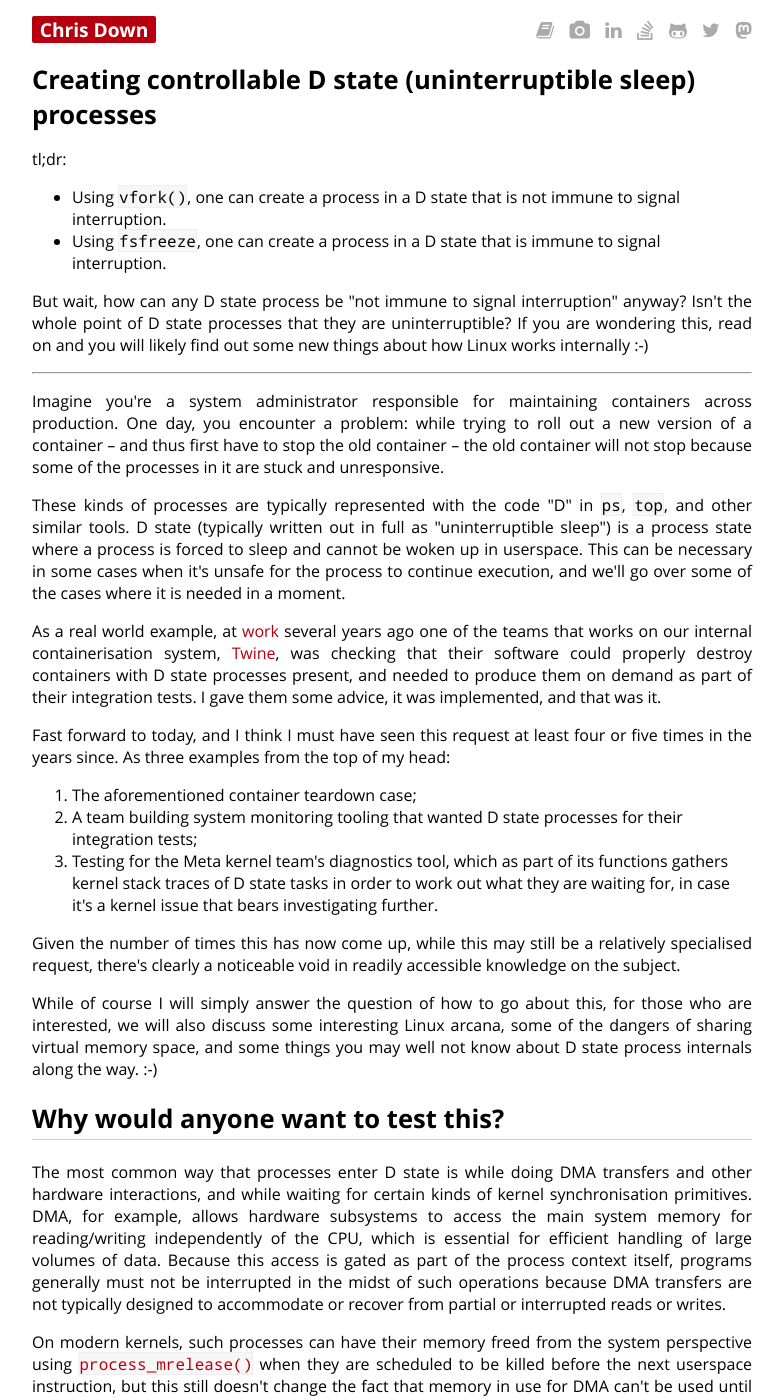
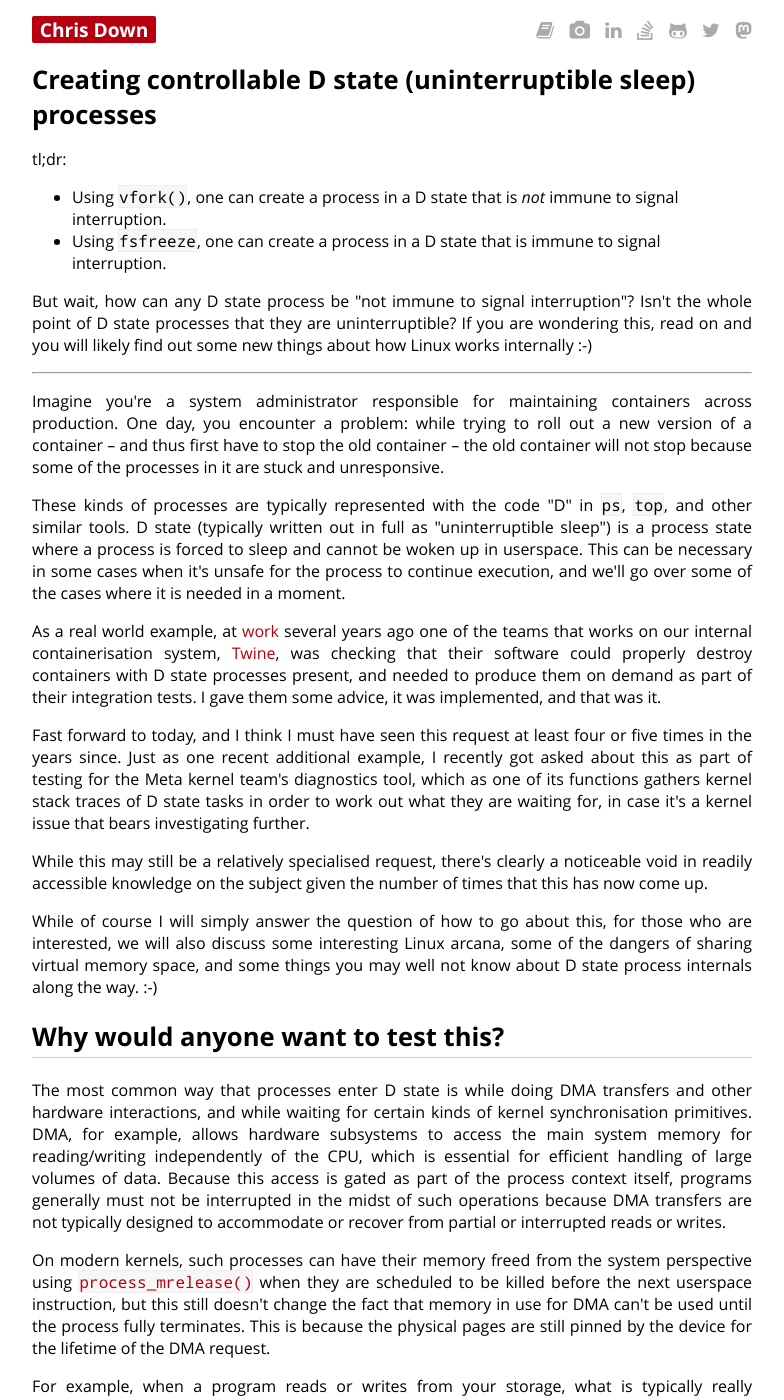
Before and after one commit to cdown/chrisdown.name, a Jekyll site: the page built from _posts/2024-02-05-reliably-creating-d-state-processes-on-demand.md, in a window 1280 px wide and 1400 px high. Shown: the whole window, without its empty margins (248-1032 px from the left). Built offline with Jekyll 4.4.1, drawn with Linux system fonts in a browser that asks for light colours; a script that is not in the unit is left out.

Commit message:
vfork: Reword intro

```diff
--- a/_posts/2024-02-05-reliably-creating-d-state-processes-on-demand.md
+++ b/_posts/2024-02-05-reliably-creating-d-state-processes-on-demand.md
@@ -5,15 +5,15 @@ title: "Creating controllable D state (uninterruptible sleep) processes"
 
 tl;dr:
 
-- Using `vfork()`, one can create a process in a D state that is not immune to
+- Using `vfork()`, one can create a process in a D state that is _not_ immune to
   signal interruption.
 - Using `fsfreeze`, one can create a process in a D state that is immune to
   signal interruption.
 
-But wait, how can any D state process be "not immune to signal interruption"
-anyway? Isn't the whole point of D state processes that they are
-uninterruptible? If you are wondering this, read on and you will likely find
-out some new things about how Linux works internally :-)
+But wait, how can any D state process be "not immune to signal interruption"?
+Isn't the whole point of D state processes that they are uninterruptible? If
+you are wondering this, read on and you will likely find out some new things
+about how Linux works internally :-)
 
 ---
 
@@ -39,19 +39,15 @@ integration tests. I gave them some advice, it was implemented, and that was
 it.
 
 Fast forward to today, and I think I must have seen this request at least four
-or five times in the years since. As three examples from the top of my head:
+or five times in the years since. Just as one recent additional example, I
+recently got asked about this as part of testing for the Meta kernel team's
+diagnostics tool, which as one of its functions gathers kernel stack traces of
+D state tasks in order to work out what they are waiting for, in case it's a
+kernel issue that bears investigating further.
 
-1. The aforementioned container teardown case;
-2. A team building system monitoring tooling that wanted D state processes for
-   their integration tests;
-3. Testing for the Meta kernel team's diagnostics tool, which as part of its
-   functions gathers kernel stack traces of D state tasks in order to work out
-   what they are waiting for, in case it's a kernel issue that bears
-   investigating further.
-
-Given the number of times this has now come up, while this may still be a
-relatively specialised request, there's clearly a noticeable void in readily
-accessible knowledge on the subject.
+While this may still be a relatively specialised request, there's clearly a
+noticeable void in readily accessible knowledge on the subject given the number
+of times that this has now come up.
 
 While of course I will simply answer the question of how to go about this, for
 those who are interested, we will also discuss some interesting Linux arcana,
```
